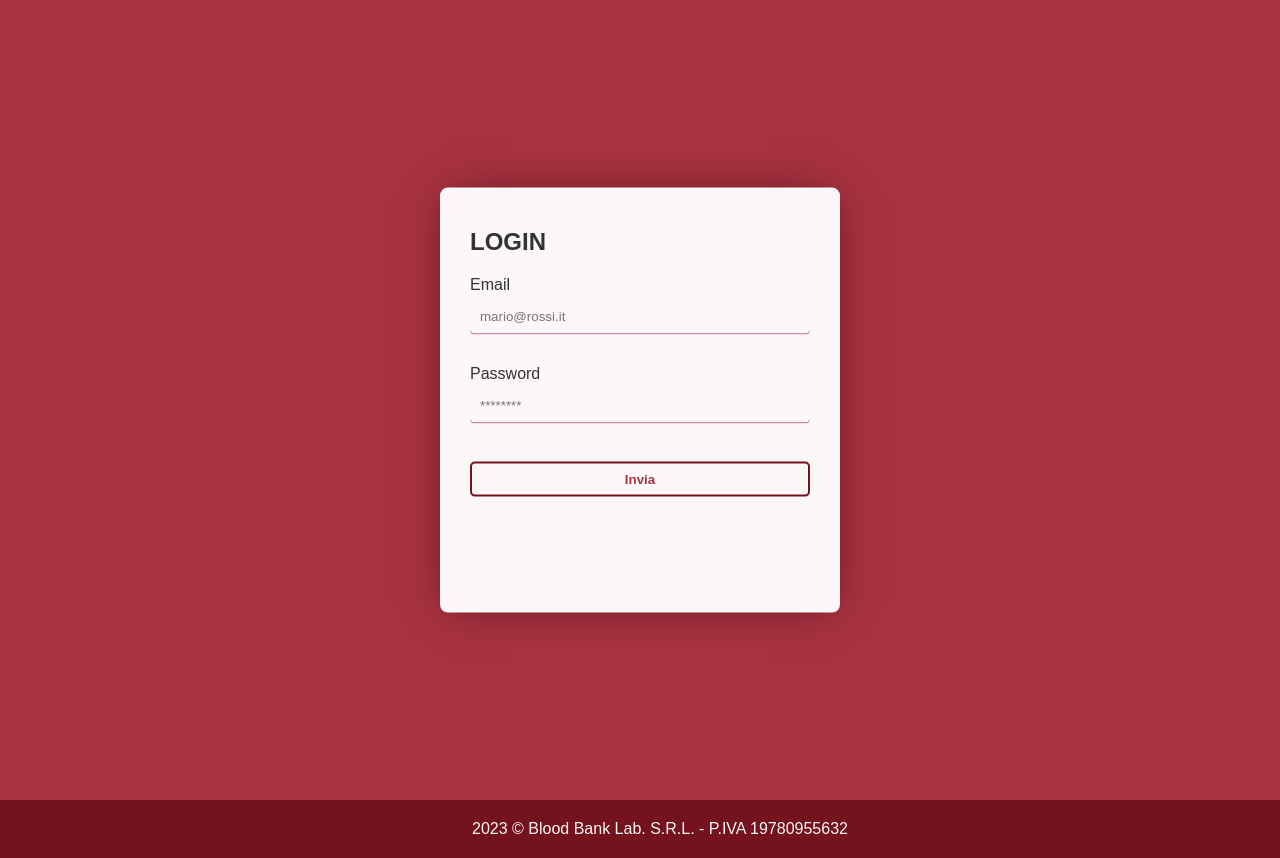
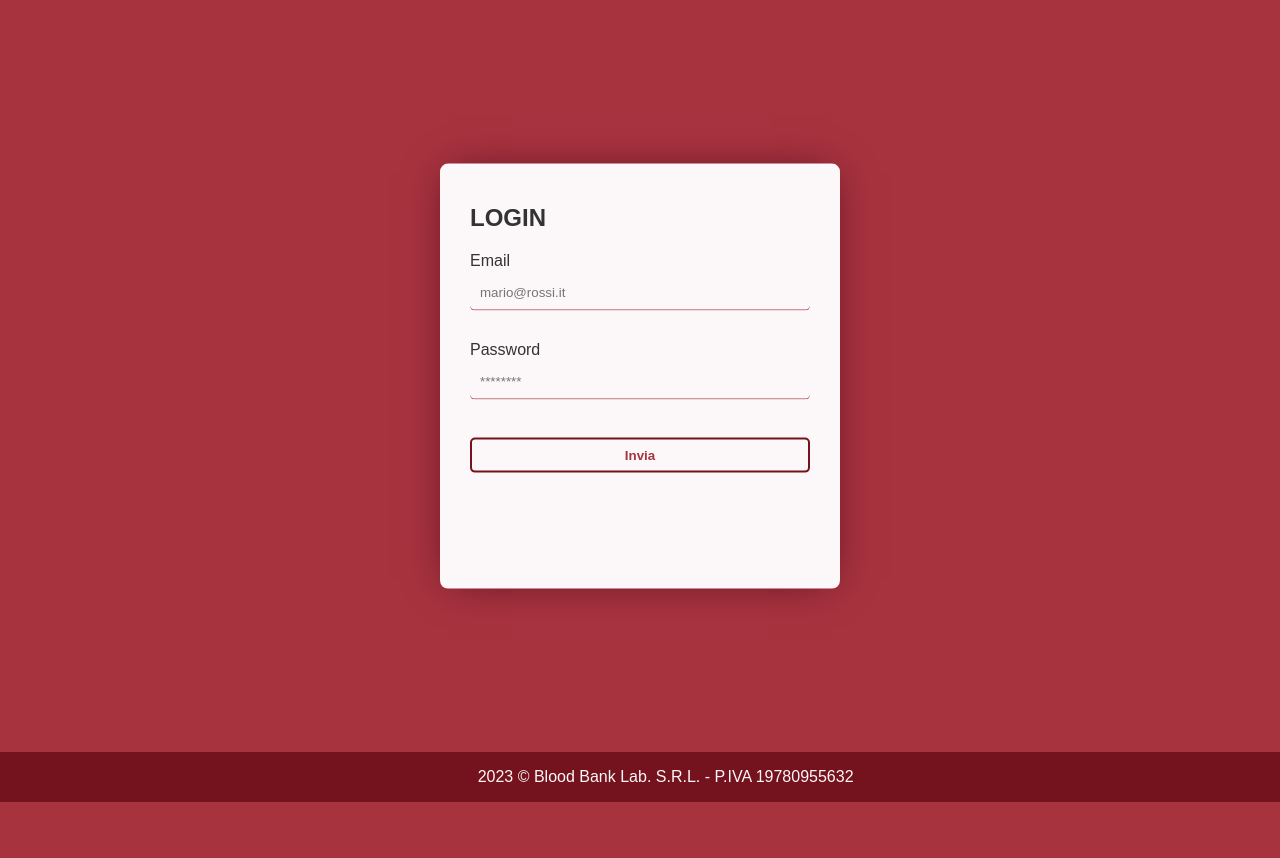
Before and after one commit to LazzaII/progetto-pweb, a PHP site: page /admin/index.html in a window 1280 px wide. After the commit the page ends 802 px from the top, so only its background shows below. Run offline with PHP 8.4, Linux system fonts and the light colour scheme.

Commit message:
messo a posto css - ERRORE IN PHP NEL LOGIN DI D/H

```diff
--- a/admin/style.css
+++ b/admin/style.css
@@ -2,7 +2,7 @@
 @import '../common/account.css';
 
 #sec-login{
-    height: 800px;
+    height: 94vh;
 }
 
 .mid-center{
--- a/common/common.css
+++ b/common/common.css
@@ -29,7 +29,7 @@ main{
 
 footer {
     position: relative;
-    padding: 20px;
+    padding: 2vh 2vw;
     margin: 0;
     bottom: 0;
     width: 100%;
--- a/donator/index.html
+++ b/donator/index.html
@@ -9,6 +9,8 @@
     <link rel="stylesheet" href="style.css">
     <link rel="stylesheet" href="../common/common.css">
     <link rel="stylesheet" href="../common/account.css">
+    <link rel="stylesheet" href="../common/form.css">
+    <link rel="stylesheet" href="../common/news.css">
 
     <title>Donator BBL</title>
 </head>
--- a/hospital/index.html
+++ b/hospital/index.html
@@ -8,7 +8,8 @@
     <link rel="shortcut icon" href="../favicon.ico" type="image/x-icon">
     <link rel="stylesheet" href="style.css">
     <link rel="stylesheet" href="../common/common.css">
-
+    <link rel="stylesheet" href="../common/form.css">
+    <link rel="stylesheet" href="../common/news.css">
 
     <title>Hospital BBL</title>
 </head>
--- a/index.html
+++ b/index.html
@@ -8,6 +8,8 @@
     <link rel="shortcut icon" href="favicon.ico" type="image/x-icon">
     <link rel="stylesheet" href="styles/style.css">
     <link rel="stylesheet" href="common/common.css">
+    <link rel="stylesheet" href="common/form.css">
+    <link rel="stylesheet" href="common/news.css">
 
     <title>BBL</title>
 </head>
```
Also changed, not shown: common/form.css (renamed from styles/form.css), common/news.css (renamed from styles/news.css).
